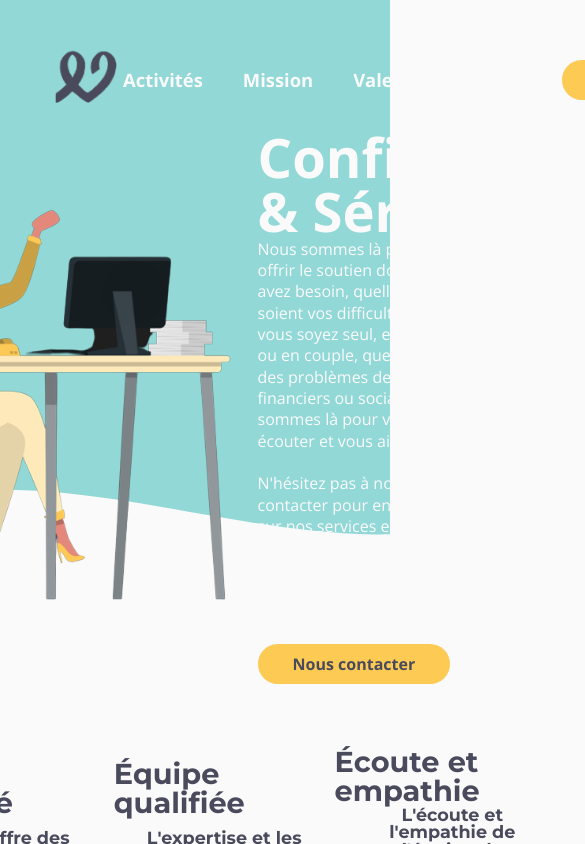
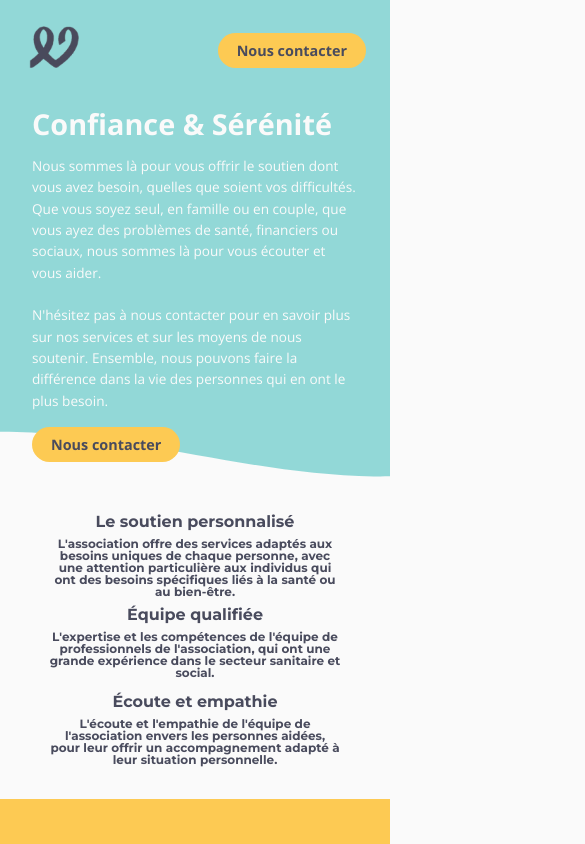
Before and after one commit to anzivinojul/cfse, a SvelteKit app: page / in a window 390 px wide. Shown: the top 844 px of the page, 585 px wide, since content can reach past the window. Built offline with nearby package versions, Linux system fonts and the light colour scheme.

Commit message:
landing-page responsive

```diff
--- a/src/routes/+page.svelte
+++ b/src/routes/+page.svelte
@@ -8,9 +8,11 @@
 
 <Header />
 <Landing />
-<Activites />
-<Mission />
-<Values />
+<!--
+    <Activites />
+    <Mission />
+    <Values />
+-->
 <main id="next">
     <h2>IN PROGRESS</h2>
 
--- a/src/routes/components/Landing.svelte
+++ b/src/routes/components/Landing.svelte
@@ -91,7 +91,8 @@
             position: absolute;
             width: 100%;
             height: 100%;
-            top: -10%;
+            min-height: 590px;
+            top: -8vh;
             left: 0;
             z-index: -100;
             background: url(/images/backgroundWave.svg) no-repeat center center fixed;
@@ -100,22 +101,22 @@
             -o-background-size: cover;
             background-size: cover;
             background-attachment: scroll;
+            transition: .4s ease;
         }
 
         .container-hero {
             position: relative;
             width: 100%;
             height: calc(100vh - 130px);
-            min-width: 750px;
-            min-height: 490px;
+            min-height: 590px;
             display: flex;
             flex-direction: column;
-            gap: space(8);
 
             .container-hero-top {
                 display: flex;
                 flex-direction: row;
                 flex: 6;
+                transition: .4s ease;
 
                 .container-hero-top-left {
                     display: flex;
@@ -124,8 +125,8 @@
                     flex: 7;
 
                     .hero-img {
-                        width: 400px;
-                        height: 400px;
+                        width: 35%;
+                        height: auto;
                     }
                 }
 
@@ -134,6 +135,8 @@
                     flex-direction: column;
                     flex: 5;
                     justify-content: space-around;
+                    height: 100%;
+                    gap: space(2);
 
                     .hero-title {
                         font-family: $font_opensans;
@@ -162,7 +165,7 @@
                 flex: 4;
 
                 .container-hero-points {
-                    min-height: 100%;
+                    height: 100%;
                     width: 100%;
                     display: flex;
                     flex-direction: row;
@@ -173,8 +176,9 @@
                         height: 100%;
                         display: flex;
                         flex-direction: column;
-                        justify-content: space-evenly;
+                        justify-content: center;
                         align-items: center;
+                        gap: space(4);
 
                         .hero-point-title {
                             font-family: $font_montserrat;
@@ -197,6 +201,257 @@
         }
 
     }
+
+    @media screen and (max-width: 1500px) {
+
+        .container-landing {
+
+            .container-hero {
+
+                .container-hero-top {
+                    flex: 5;
+
+                    .container-hero-top-left {
+                        flex: 1;
+
+                        .hero-img {
+                            width: 45%;
+                        }
+                    }
+
+                    .container-hero-top-right {
+                        flex: 1;
+
+                        .hero-title {
+                            font-size: 2.8em;
+                        }
+
+                        .hero-description {
+                            font-size: 1em;
+                            width: 80%;
+                        }
+                    }
+                }
+
+                .container-hero-bottom {
+                    flex: 5;
+
+                    .container-hero-points {
+
+                        .hero-point {
+
+                            .hero-point-title {
+                                font-size: 1.6em;
+                            }
+
+                            .hero-point-text {
+                                font-size: 1em;
+                                width: 75%;
+                            }
+                        }
+                    }
+                }
+            }
+        }
+    }
+
+    @media screen and (max-width: $xxl) {
+
+        .container-landing {
+
+            .container-hero {
+
+                .container-hero-top {
+                    justify-content: center;
+                    align-items: center;
+                    gap: space(4);
+
+                    .container-hero-top-left {
+                        flex: 1.5;
+
+                        .hero-img {
+                            width: 55%;
+                        }
+                    }
+
+                    .container-hero-top-right {
+                        flex: 2;
+                        justify-content: space-evenly;
+
+                        .hero-title {
+                            font-size: 2.2em;
+                        }
+
+                        .hero-description {
+                            font-size: 0.9em;
+                            width: 90%;
+                        }
+                    }
+                }
+
+                .container-hero-bottom {
+
+                    .container-hero-points {
+
+                        .hero-point {
+
+                            .hero-point-title {
+                                font-size: 1.4em;
+                            }
+
+                            .hero-point-text {
+                                font-size: 0.9em;
+                            }
+                        }
+                    }
+                }
+            }
+        }
+    }
+
+    @media screen and (max-width: $xl) {
+
+        .container-landing {
+
+            .container-hero {
+
+                .container-hero-top {
+
+                    .container-hero-top-left {
+
+                        .hero-img {
+                            width: 60%;
+                        }
+                    }
+
+                    .container-hero-top-right {
+
+                        .hero-title {
+                            font-size: 1.8em;
+                        }
+
+                    }
+                }
+
+                .container-hero-bottom {
+
+                    .container-hero-points {
+
+                        .hero-point {
+
+                            .hero-point-title {
+                                font-size: 1.2em;
+                            }
+
+                            .hero-point-text {
+                                font-size: 0.9em;
+                            }
+                        }
+                    }
+                }
+            }
+        }
+    }
+
+    @media screen and (max-width: $l) {
+
+        .container-landing {
+            max-height: auto;
+
+            .background-landing {
+                top: -10vh;
+            }
+
+            .container-hero {
+                max-height: auto;
+                gap: 6vh;
+
+                .container-hero-top {
+                    padding-left: space(4);
+                    padding-right: space(4);
+                    padding-top: 3vh;
+
+                    .container-hero-top-left {
+                        display: none;
+
+                        .hero-img {
+                            width: 80%;
+                        }
+                    }
+
+                    .container-hero-top-right {
+                        flex: none;
+                        width: 100%;
+
+                        .hero-description {
+                            width: 100%;
+                        }
+
+                    }
+                }
+
+                .container-hero-bottom {
+                    padding-bottom: 3vh;
+
+                    .container-hero-points {
+                        flex-direction: column;
+                        justify-content: center;
+
+                        .hero-point {
+                            gap: space(1);
+
+                            .hero-point-title {
+                                font-size: 1.1em;
+                            }
+
+                            .hero-point-text {
+                                font-size: 0.8em;
+                            }
+                        }
+                    }
+                }
+            }
+        }
+    }
+
+    @media screen and (max-width: $m) {
+
+        .container-landing {
+
+            .container-hero {
+
+                .container-hero-top {
+
+                    .container-hero-top-right {
+
+                        .hero-description {
+                            font-size: 0.85em;
+                        }
+
+                    }
+                }
+
+                .container-hero-bottom {
+
+                    .container-hero-points {
+
+                        .hero-point {
+
+                            .hero-point-title {
+                                font-size: 1em;
+                            }
+
+                            .hero-point-text {
+                                font-size: 0.75em;
+                            }
+                        }
+                    }
+                }
+            }
+        }
+    }
+
+
 </style>
 
 <script lang=ts>
--- a/src/routes/templates/Button.svelte
+++ b/src/routes/templates/Button.svelte
@@ -29,4 +29,13 @@
         }
 
     }
+
+    @media screen and (max-width: $xl) {
+        .btn {
+            height: 35px;
+            font-size: 0.9em;
+            padding: 0 space(2);
+        }
+    }
+
 </style>
--- a/src/routes/templates/Header.svelte
+++ b/src/routes/templates/Header.svelte
@@ -19,7 +19,7 @@
 
         </div>
 
-        <Button textButton="Nous contacter" />
+        <Button textButton="Nous contacter"/>
 
     </div>
 
@@ -58,7 +58,8 @@
 
             .img-header {
                 width: 75px;
-                height: 61px;
+                height: auto;
+                transition: .4s;
 
                 &:hover {
                     cursor: pointer;
@@ -71,7 +72,7 @@
             display: flex;
             flex-direction: row;
             align-items: center;
-            gap: space(6);
+            gap: space(5);
 
             .list-right-header {
                 display: flex;
@@ -96,6 +97,7 @@
                     background-position: 100%;
                     transition: background-position 275ms ease;
                     text-decoration: none; // text decorations are clipped in WebKit browsers
+                    transition: .4s;
 
                     &:hover {
                         cursor: pointer;
@@ -105,6 +107,51 @@
                 }
             }
         }
+    }
+
+    @media screen and (max-width: $xl) {
+
+        .top-header {
+            padding-top: 15px;
+        }
+
+        #header {
+            height: 70px;
+            padding: 0 space(3) 0 space(3);
+
+            .left-header {
+
+                .img-header {
+                    width: 60px;
+                }
+            }
+
+            .right-header {
+                gap: space(3);
+
+                .list-right-header {
+                    gap: space(3);
+                    font-size: 1.05em;
+                }
+            }
+        }
+    }
+
+    @media screen and (max-width: $m) {
+
+
+
+        #header {
+
+            .right-header {
+
+                .list-right-header {
+
+                    display: none!important;
+                }
+            }
+        }
+
     }
 
 </style>
```
